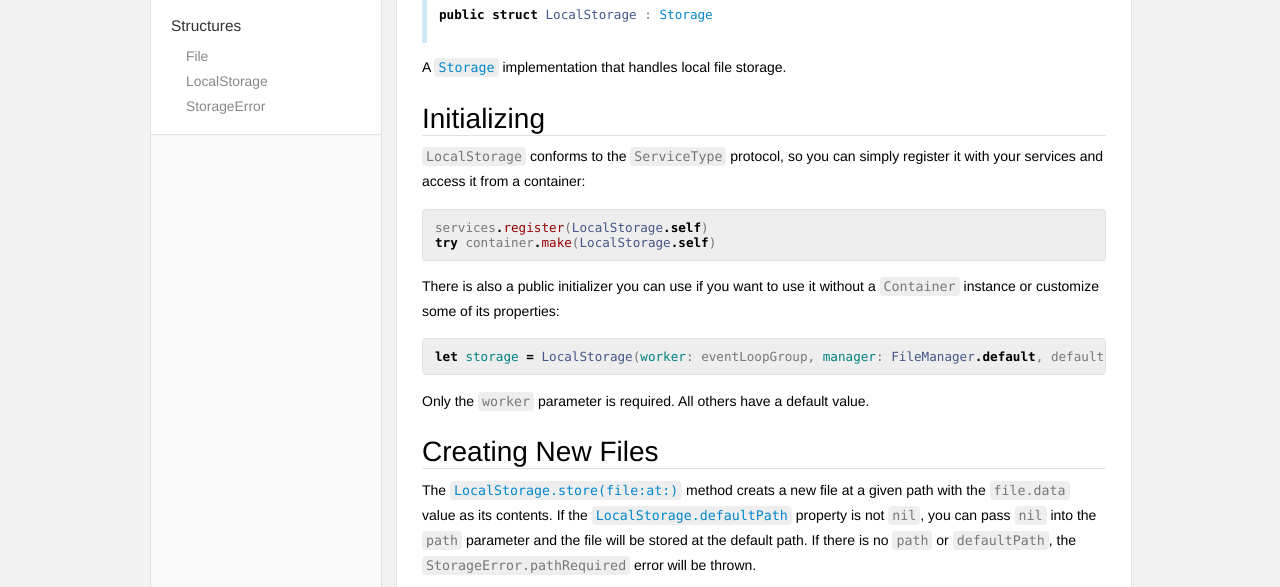
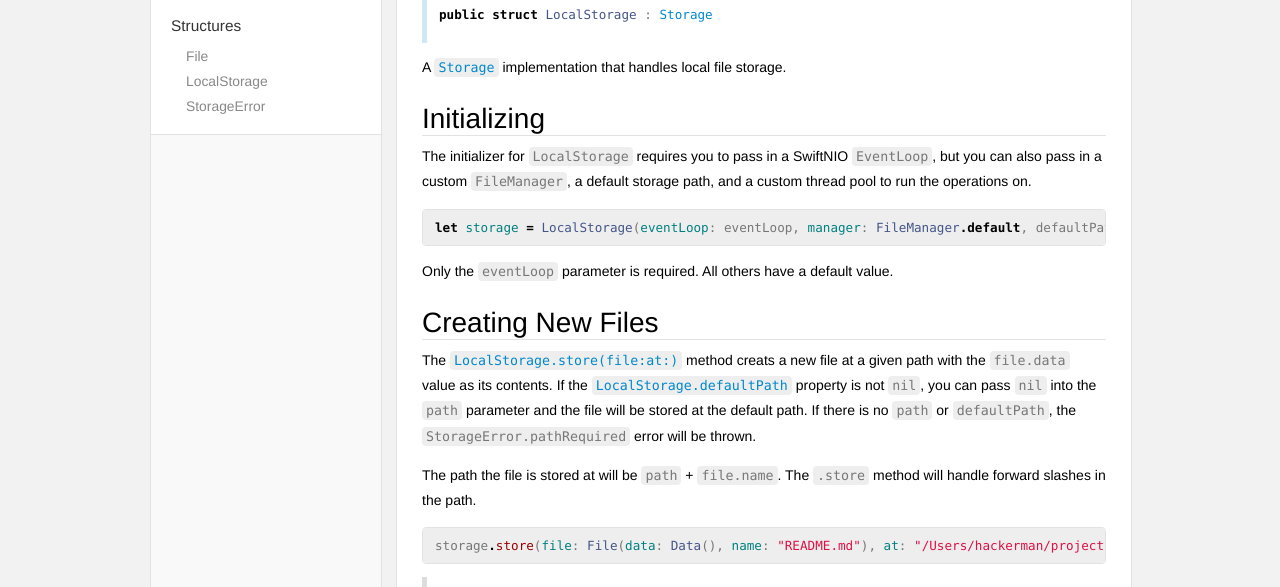
Before and after one commit to skelpo/Storage, a plain HTML site: page docs/Structs/LocalStorage.html in a window 1280 px wide. Shown: the part 163-750 px from the top of the page. Drawn offline with Linux system fonts and the light colour scheme.

Commit message:
Fixed outdated information in 'Initializing' section of LocalStorage doc comment

```diff
--- a/docs/Structs/LocalStorage.html
+++ b/docs/Structs/LocalStorage.html
@@ -64,16 +64,12 @@
             <p>A <code><a href="../Protocols/Storage.html">Storage</a></code> implementation that handles local file storage.</p>
 <h2 id='initializing' class='heading'>Initializing</h2>
 
-<p><code>LocalStorage</code> conforms to the <code>ServiceType</code> protocol, so you can simply register it with your services and access it from a container:</p>
-<pre class="highlight swift"><code><span class="n">services</span><span class="o">.</span><span class="nf">register</span><span class="p">(</span><span class="kt">LocalStorage</span><span class="o">.</span><span class="k">self</span><span class="p">)</span>
-<span class="k">try</span> <span class="n">container</span><span class="o">.</span><span class="nf">make</span><span class="p">(</span><span class="kt">LocalStorage</span><span class="o">.</span><span class="k">self</span><span class="p">)</span>
+<p>The initializer for <code>LocalStorage</code> requires you to pass in a SwiftNIO <code>EventLoop</code>, but you can also pass in a custom <code>FileManager</code>,
+a default storage path, and a custom thread pool to run the operations on.</p>
+<pre class="highlight swift"><code><span class="k">let</span> <span class="nv">storage</span> <span class="o">=</span> <span class="kt">LocalStorage</span><span class="p">(</span><span class="nv">eventLoop</span><span class="p">:</span> <span class="n">eventLoop</span><span class="p">,</span> <span class="nv">manager</span><span class="p">:</span> <span class="kt">FileManager</span><span class="o">.</span><span class="k">default</span><span class="p">,</span> <span class="n">defaultPath</span><span class="p">:</span> <span class="kc">nil</span><span class="p">,</span> <span class="nv">pool</span><span class="p">:</span> <span class="kt">BlockingIOThreadPool</span><span class="p">(</span><span class="nv">numberOfThreads</span><span class="p">:</span> <span class="mi">2</span><span class="p">))</span>
 </code></pre>
 
-<p>There is also a public initializer you can use if you want to use it without a <code>Container</code> instance or customize some of its properties:</p>
-<pre class="highlight swift"><code><span class="k">let</span> <span class="nv">storage</span> <span class="o">=</span> <span class="kt">LocalStorage</span><span class="p">(</span><span class="nv">worker</span><span class="p">:</span> <span class="n">eventLoopGroup</span><span class="p">,</span> <span class="nv">manager</span><span class="p">:</span> <span class="kt">FileManager</span><span class="o">.</span><span class="k">default</span><span class="p">,</span> <span class="n">defaultPath</span><span class="p">:</span> <span class="kc">nil</span><span class="p">,</span> <span class="nv">pool</span><span class="p">:</span> <span class="kt">BlockingIOThreadPool</span><span class="p">(</span><span class="nv">numberOfThreads</span><span class="p">:</span> <span class="mi">2</span><span class="p">))</span>
-</code></pre>
-
-<p>Only the <code>worker</code> parameter is required. All others have a default value.</p>
+<p>Only the <code>eventLoop</code> parameter is required. All others have a default value.</p>
 <h2 id='creating-new-files' class='heading'>Creating New Files</h2>
 
 <p>The <code><a href="../Structs/LocalStorage.html#/s:7Storage05LocalA0V5store4file2at3NIO15EventLoopFutureCySSGAA4FileV_SSSgtF">LocalStorage.store(file:at:)</a></code> method creats a new file at a given path with the <code>file.data</code> value as its contents.
```
Also changed, not shown: docs/Structs.html (+4 -8 lines), docs/docsets/.docset/Contents/Resources/Documents/Structs.html, 3 other files.
